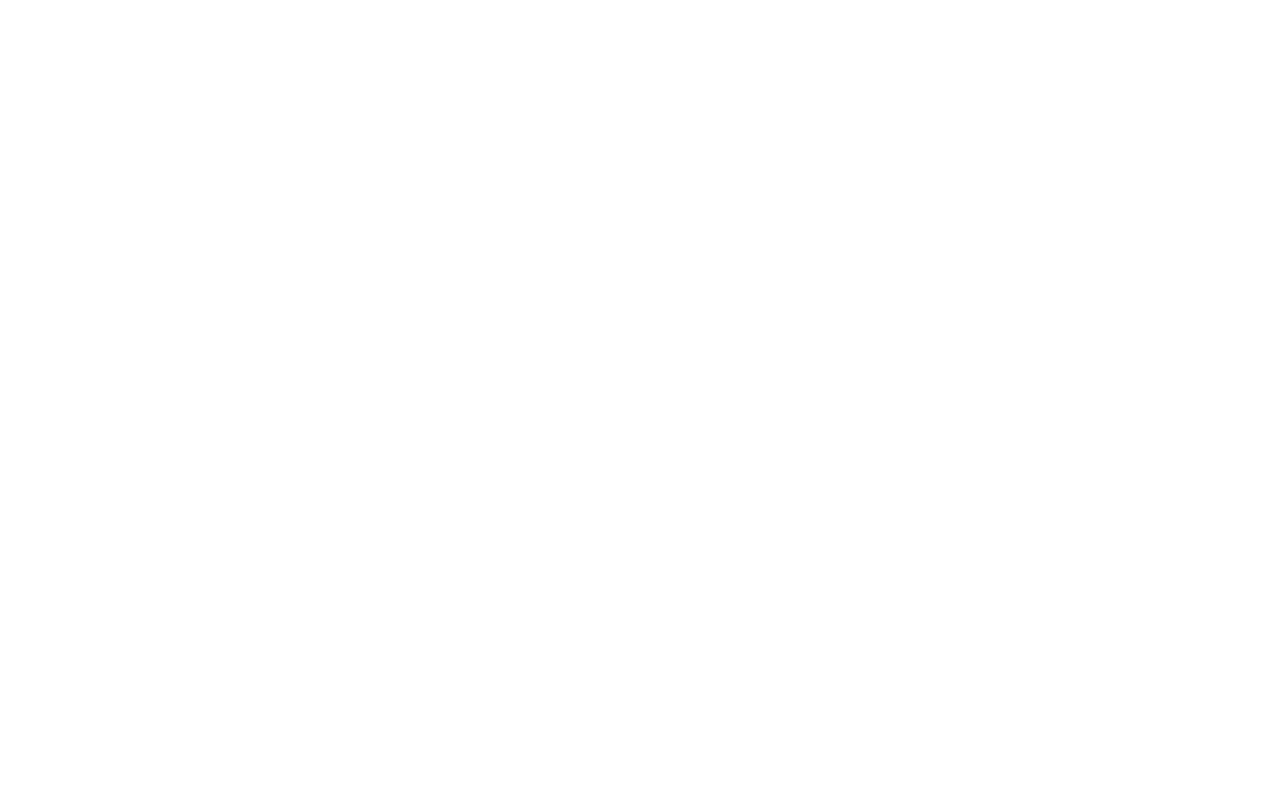
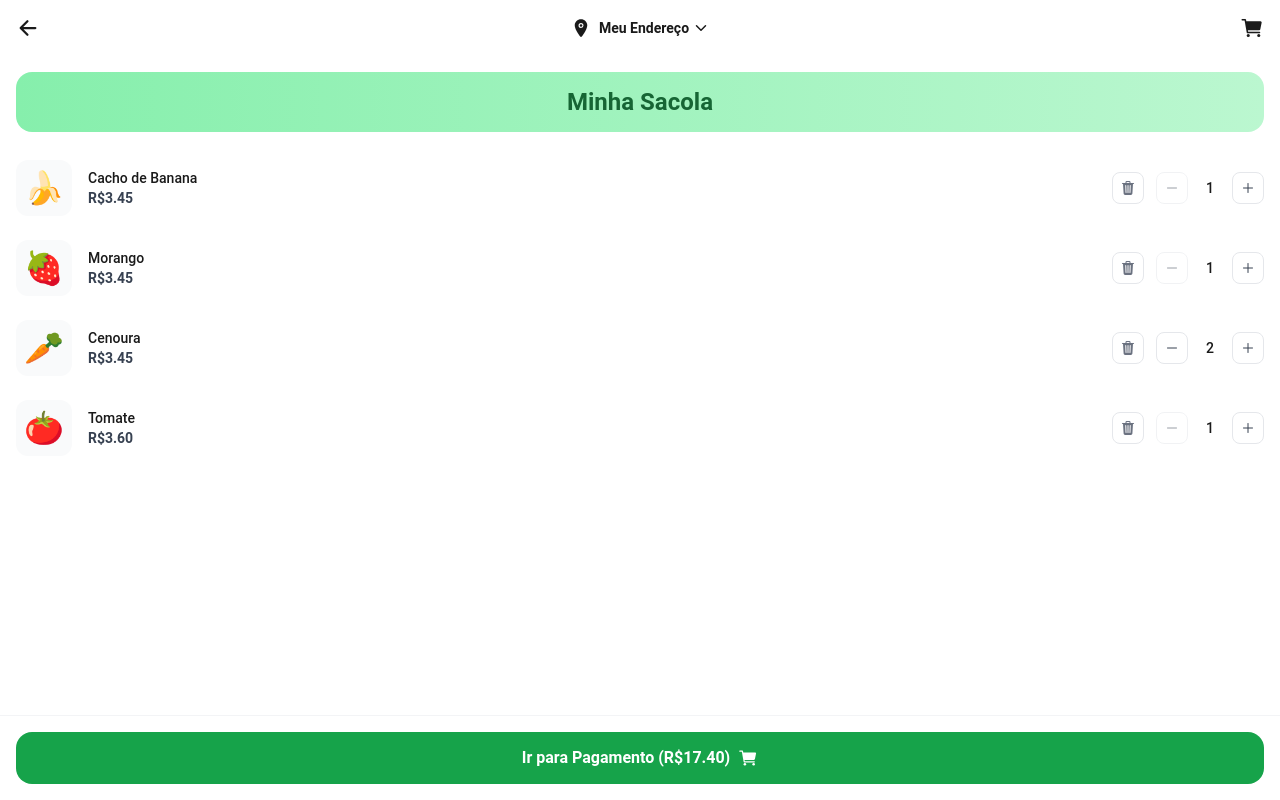
Before and after one commit to Andershowww/IonicAPP, a React (Vite) app in the folder HortiAssistente/: page /cart in a window 1280 px wide. Built offline with nearby package versions, Linux system fonts and the light colour scheme.

Commit message:
criando tela Minha Sacola

```diff
--- a/HortiAssistente/package.json
+++ b/HortiAssistente/package.json
@@ -1,5 +1,5 @@
 {
-  "name": "HortiAssistente",
+  "name": "hortiassistente",
   "private": true,
   "version": "0.0.1",
   "type": "module",
@@ -23,9 +23,11 @@
     "@types/react-router-dom": "^5.3.3",
     "install": "^0.13.0",
     "ionicons": "^7.4.0",
+    "lucide-react": "^0.545.0",
     "npm": "^11.6.1",
     "react": "19.0.0",
     "react-dom": "19.0.0",
+    "react-icons": "^5.5.0",
     "react-router": "^5.3.4",
     "react-router-dom": "^5.3.4"
   },
--- a/HortiAssistente/src/App.tsx
+++ b/HortiAssistente/src/App.tsx
@@ -2,6 +2,7 @@
 import { IonApp, IonRouterOutlet, setupIonicReact } from '@ionic/react';
 import { IonReactRouter } from '@ionic/react-router';
 import Home from './pages/Home';
+import Cart from './pages/Cart';
 
 /* Core CSS required for Ionic components to work properly */
 import '@ionic/react/css/core.css';
@@ -45,6 +46,7 @@
         <Route exact path="/">
           <Redirect to="/home" />
         </Route>
+        <Route exact path="/cart" component={Cart} />
       </IonRouterOutlet>
     </IonReactRouter>
   </IonApp>
--- /dev/null
+++ b/HortiAssistente/src/components/CartItem.tsx
@@ -0,0 +1,143 @@
+import { IonIcon } from '@ionic/react';
+import { add, remove, trash } from 'ionicons/icons';
+import React from 'react';
+
+interface Product {
+  id: number;
+  name: string;
+  price: number;
+  image: string;
+  quantity: number;
+}
+
+interface CartItemProps {
+  item: Product;
+  onUpdateQuantity: (id: number, delta: number) => void;
+  onRemove: (id: number) => void;
+}
+
+const CartItem: React.FC<CartItemProps> = ({ item, onUpdateQuantity, onRemove }) => {
+  return (
+    <div style={{
+      display: 'flex',
+      alignItems: 'center',
+      gap: '16px',
+      paddingTop: '12px',
+      paddingBottom: '12px'
+    }}>
+      {/* Product Image */}
+      <div style={{
+        width: '56px',
+        height: '56px',
+        background: '#f9fafb',
+        borderRadius: '12px',
+        display: 'flex',
+        alignItems: 'center',
+        justifyContent: 'center',
+        flexShrink: 0
+      }}>
+        <span style={{ fontSize: '32px' }}>{item.image}</span>
+      </div>
+
+      {/* Product Info */}
+      <div style={{ flex: 1, minWidth: 0 }}>
+        <h3 style={{
+          fontSize: '14px',
+          fontWeight: '500',
+          color: '#1a1a1a',
+          margin: '0 0 4px 0',
+          overflow: 'hidden',
+          textOverflow: 'ellipsis',
+          whiteSpace: 'nowrap'
+        }}>
+          {item.name}
+        </h3>
+        <p style={{
+          fontSize: '14px',
+          fontWeight: '600',
+          color: '#374151',
+          margin: 0
+        }}>
+          R${item.price.toFixed(2)}
+        </p>
+      </div>
+
+      {/* Quantity Controls */}
+      <div style={{
+        display: 'flex',
+        alignItems: 'center',
+        gap: '12px',
+        flexShrink: 0
+      }}>
+        {/* Delete Button */}
+        <button
+          onClick={() => onRemove(item.id)}
+          style={{
+            width: '32px',
+            height: '32px',
+            borderRadius: '8px',
+            border: '1px solid #e5e7eb',
+            background: '#fff',
+            display: 'flex',
+            alignItems: 'center',
+            justifyContent: 'center',
+            cursor: 'pointer'
+          }}
+        >
+          <IonIcon icon={trash} style={{ fontSize: '16px', color: '#6b7280' }} />
+        </button>
+
+        {/* Decrease Button */}
+        <button
+          onClick={() => onUpdateQuantity(item.id, -1)}
+          disabled={item.quantity <= 1}
+          style={{
+            width: '32px',
+            height: '32px',
+            borderRadius: '8px',
+            border: '1px solid #e5e7eb',
+            background: '#fff',
+            display: 'flex',
+            alignItems: 'center',
+            justifyContent: 'center',
+            cursor: item.quantity <= 1 ? 'not-allowed' : 'pointer',
+            opacity: item.quantity <= 1 ? 0.5 : 1
+          }}
+        >
+          <IonIcon icon={remove} style={{ fontSize: '16px', color: '#374151' }} />
+        </button>
+
+        {/* Quantity Display */}
+        <span style={{
+          fontSize: '14px',
+          fontWeight: '500',
+          color: '#1a1a1a',
+          minWidth: '20px',
+          textAlign: 'center'
+        }}>
+          {item.quantity}
+        </span>
+
+        {/* Increase Button */}
+        <button
+          onClick={() => onUpdateQuantity(item.id, 1)}
+          style={{
+            width: '32px',
+            height: '32px',
+            borderRadius: '8px',
+            border: '1px solid #e5e7eb',
+            background: '#fff',
+            display: 'flex',
+            alignItems: 'center',
+            justifyContent: 'center',
+            cursor: 'pointer'
+          }}
+        >
+          <IonIcon icon={add} style={{ fontSize: '16px', color: '#374151' }} />
+        </button>
+      </div>
+    </div>
+  );
+};
+
+export default CartItem;
--- /dev/null
+++ b/HortiAssistente/src/pages/Cart.tsx
@@ -0,0 +1,198 @@
+import {
+  IonContent,
+  IonHeader,
+  IonIcon,
+  IonPage,
+  IonText,
+  IonToolbar
+} from '@ionic/react';
+import { arrowBack, cart, chevronDown, location } from 'ionicons/icons';
+import React, { useState } from 'react';
+import CartItem from '../components/CartItem';
+import { useHistory } from 'react-router-dom';
+
+interface Product {
+  id: number;
+  name: string;
+  price: number;
+  image: string;
+  quantity: number;
+}
+
+const Cart: React.FC = () => {
+  const history = useHistory();
+  const [cartItems, setCartItems] = useState<Product[]>([
+    {
+      id: 1,
+      name: 'Cacho de Banana',
+      price: 3.45,
+      image: '🍌',
+      quantity: 1
+    },
+    {
+      id: 2,
+      name: 'Morango',
+      price: 3.45,
+      image: '🍓',
+      quantity: 1
+    },
+    {
+      id: 3,
+      name: 'Cenoura',
+      price: 3.45,
+      image: '🥕',
+      quantity: 2
+    },
+    {
+      id: 4,
+      name: 'Tomate',
+      price: 3.60,
+      image: '🍅',
+      quantity: 1
+    }
+  ]);
+
+  const updateQuantity = (id: number, delta: number) => {
+    setCartItems(prevItems =>
+      prevItems.map(item =>
+        item.id === id
+          ? { ...item, quantity: Math.max(1, item.quantity + delta) }
+          : item
+      )
+    );
+  };
+
+  const removeItem = (id: number) => {
+    setCartItems(prevItems => prevItems.filter(item => item.id !== id));
+  };
+
+  const totalAmount = cartItems.reduce(
+    (sum, item) => sum + item.price * item.quantity,
+    0
+  );
+
+  return (
+    <IonPage>
+      <IonHeader className="ion-no-border">
+        <IonToolbar style={{ '--background': '#fff', '--padding-top': '8px', '--padding-bottom': '8px' }}>
+          <div style={{
+            display: 'flex',
+            justifyContent: 'space-between',
+            alignItems: 'center',
+            padding: '0 16px'
+          }}>
+
+            {/* Botão de voltar */}
+            <IonIcon
+                icon={arrowBack}
+                style={{ fontSize: '24px', color: '#1a1a1a', cursor: 'pointer' }}
+                onClick={() => history.push('/home')} // <-- volta para a home
+            />
+
+            <div style={{ display: 'flex', alignItems: 'center', gap: '8px' }}>
+              <IonIcon icon={location} style={{ fontSize: '20px', color: '#1a1a1a' }} />
+              <div style={{ display: 'flex', alignItems: 'center', gap: '4px' }}>
+                <IonText style={{ fontSize: '14px', fontWeight: '600', color: '#1a1a1a' }}>
+                  Meu Endereço
+                </IonText>
+                <IonIcon icon={chevronDown} style={{ fontSize: '16px', color: '#1a1a1a' }} />
+              </div>
+            </div>
+            <IonIcon icon={cart} style={{ fontSize: '24px', color: '#1a1a1a' }} />
+          </div>
+        </IonToolbar>
+      </IonHeader>
+
+      <IonContent fullscreen>
+        {/* Banner */}
+        <div style={{
+          margin: '16px',
+          borderRadius: '16px',
+          background: 'linear-gradient(to right, #86efac, #bbf7d0)',
+          padding: '16px',
+          display: 'flex',
+          justifyContent: 'center',
+          alignItems: 'center'
+        }}>
+          <div style={{
+            fontSize: '24px',
+            fontWeight: 'bold',
+            color: '#166534'
+          }}>
+            Minha Sacola
+          </div>
+          {/* <div style={{ display: 'flex', gap: '8px' }}> */}
+            {/* <div style={{
+              width: '48px',
+              height: '48px',
+              background: '#fff',
+              borderRadius: '50%',
+              display: 'flex',
+              alignItems: 'center',
+              justifyContent: 'center',
+              fontSize: '24px'
+            }}>
+              🍌
+            </div> */}
+            {/* <div style={{
+              width: '48px',
+              height: '48px',
+              background: '#fff',
+              borderRadius: '50%',
+              display: 'flex',
+              alignItems: 'center',
+              justifyContent: 'center',
+              fontSize: '24px'
+            }}>
+              🥗
+            </div> */}
+          {/* </div> */}
+        </div>
+
+        {/* Cart Items */}
+        <div style={{ padding: '0 16px' }}>
+          {cartItems.map(item => (
+            <CartItem
+              key={item.id}
+              item={item}
+              onUpdateQuantity={updateQuantity}
+              onRemove={removeItem}
+            />
+          ))}
+        </div>
+
+        {/* Bottom Action */}
+        <div style={{
+          position: 'fixed',
+          bottom: '0',
+          left: '0',
+          right: '0',
+          background: '#fff',
+          padding: '16px',
+          borderTop: '1px solid #f3f4f6'
+        }}>
+          <button style={{
+            width: '100%',
+            background: '#16a34a',
+            color: '#fff',
+            fontWeight: '600',
+            padding: '16px',
+            borderRadius: '16px',
+            border: 'none',
+            display: 'flex',
+            alignItems: 'center',
+            justifyContent: 'center',
+            gap: '8px',
+            fontSize: '16px',
+            cursor: 'pointer'
+          }}>
+            Ir para Pagamento (R${totalAmount.toFixed(2)})
+            <IonIcon icon={cart} style={{ fontSize: '20px' }} />
+          </button>
+        </div>
+      </IonContent>
+    </IonPage>
+  );
+};
+
+export default Cart;
--- a/HortiAssistente/src/pages/Home.tsx
+++ b/HortiAssistente/src/pages/Home.tsx
@@ -16,7 +16,8 @@
   const products = [
     { id: 1, name: 'Banana', price: 3.99, rating: 4.8, reviews: 287, image: '🍌' },
     { id: 2, name: 'Pepper', price: 2.99, rating: 4.8, reviews: 287, image: '🫑' },
-    { id: 3, name: 'Orange', price: 3.99, rating: 4.8, reviews: 287, image: '🍊' }
+    { id: 3, name: 'Orange', price: 3.99, rating: 4.8, reviews: 287, image: '🍊' },
+    { id: 4, name: 'Lemon', price: 4.00, rating: 4.8, reviews: 287, image: '🍊' }
   ];
 
   return (
```
Also changed, not shown: 1 other file (tests, documents, lock files or other folders).
